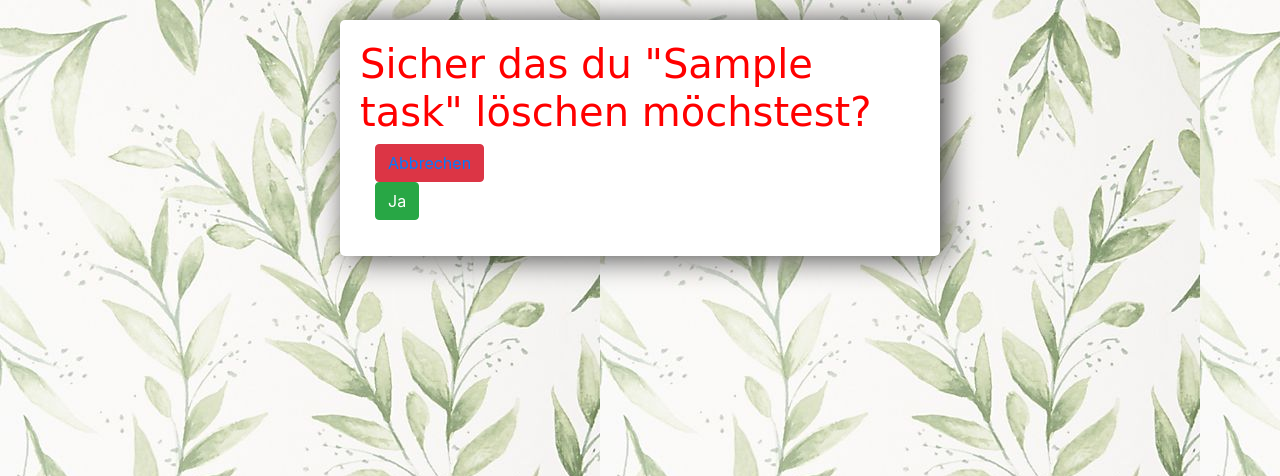
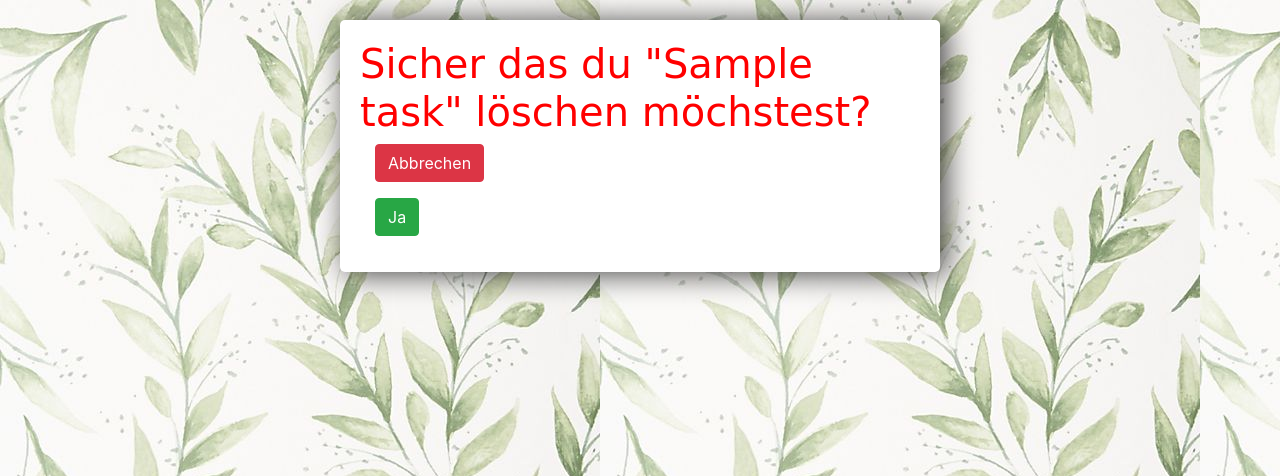
Before and after one commit to ElifAcikgoez/ba2020_572973, a Django app: page /delete/1/ in a window 1280 px wide. Shown: the top 476 px of the page. Run offline with Django 3.2, Linux system fonts and the light colour scheme; tables that the repository leaves empty hold one stand-in row (values such as "Sample post"); some libraries are stand-ins or nearby versions.

Commit message:
abbrech button

```diff
--- a/todo/templates/todo/delete.html
+++ b/todo/templates/todo/delete.html
@@ -16,11 +16,12 @@
 		</h1>
 
 	</div>
+    <form>
+    <button
+            type="submit" formaction="http://127.0.0.1:8000/"  class="btn btn-danger" id="add-btn">Abbrechen
 
-    <button type="submit" class="btn btn-danger" id="add-btn">
-        <a href="{% url 'list' %}" >Abbrechen</a>
     </button>
-
+    </form>
 	<form method="POST" action="">
 	{% csrf_token %}
 	<button type="submit" class="btn btn-success" id="add-btn">Ja</button>
```
